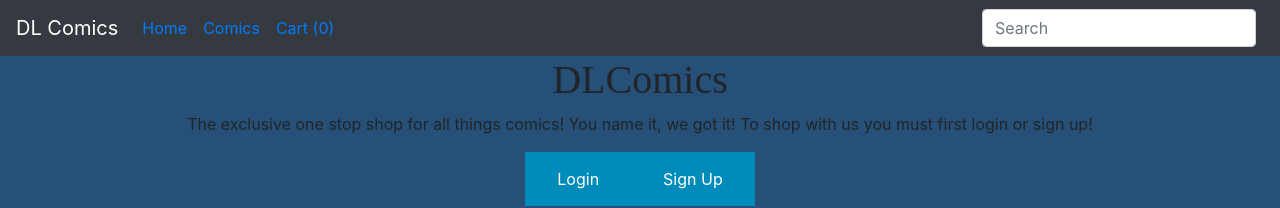
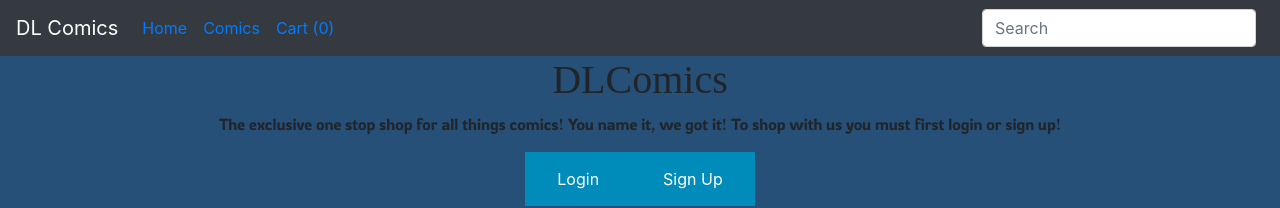
Before and after one commit to jukebox101/dl-comics-frontend, a React (Create React App) app: page / in a window 1280 px wide. Shown: the top 208 px of the page. Built offline with nearby package versions, Linux system fonts and the light colour scheme; no server answers; a web font is replaced by a local one.

Commit message:
minor css change to homepage/login/sighup font

```diff
--- a/public/index.html
+++ b/public/index.html
@@ -31,7 +31,7 @@
       Learn how to configure a non-root public URL by running `npm run build`.
     -->
     <link href="https://fonts.googleapis.com/css2?family=Ranchers&display=swap" rel="stylesheet">
-
+    <link href="https://fonts.googleapis.com/css2?family=Rowdies:wght@300&display=swap" rel="stylesheet">
     <title>React App</title>
   </head>
   <body>
--- a/src/components/Home.js
+++ b/src/components/Home.js
@@ -15,7 +15,7 @@
             </div>
        </div>)
     }else{
-    return <h1>Happy Shopping, {props.isLoggedIn.username} <button onClick={props.logout}>Logout</button></h1>
+    return <h1 className="text">Have fun shopping, {props.isLoggedIn.username}! <button onClick={props.logout}>Logout</button></h1>
     }
 
 }
--- a/src/index.css
+++ b/src/index.css
@@ -33,6 +33,7 @@
 
 .text {
   text-align: center;
+  font-family: 'Rowdies', cursive;
 }
 
 .buttons {
```
